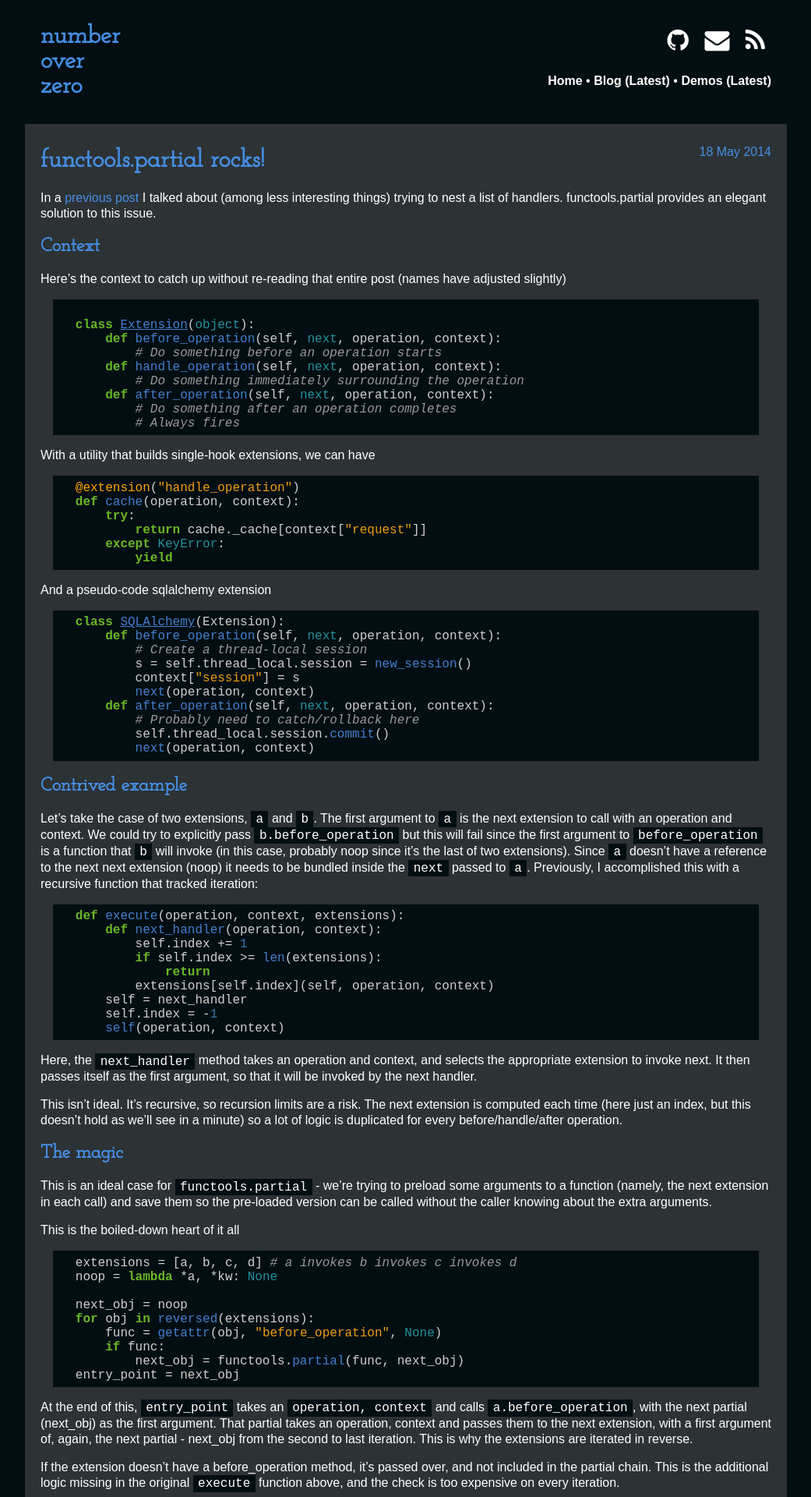
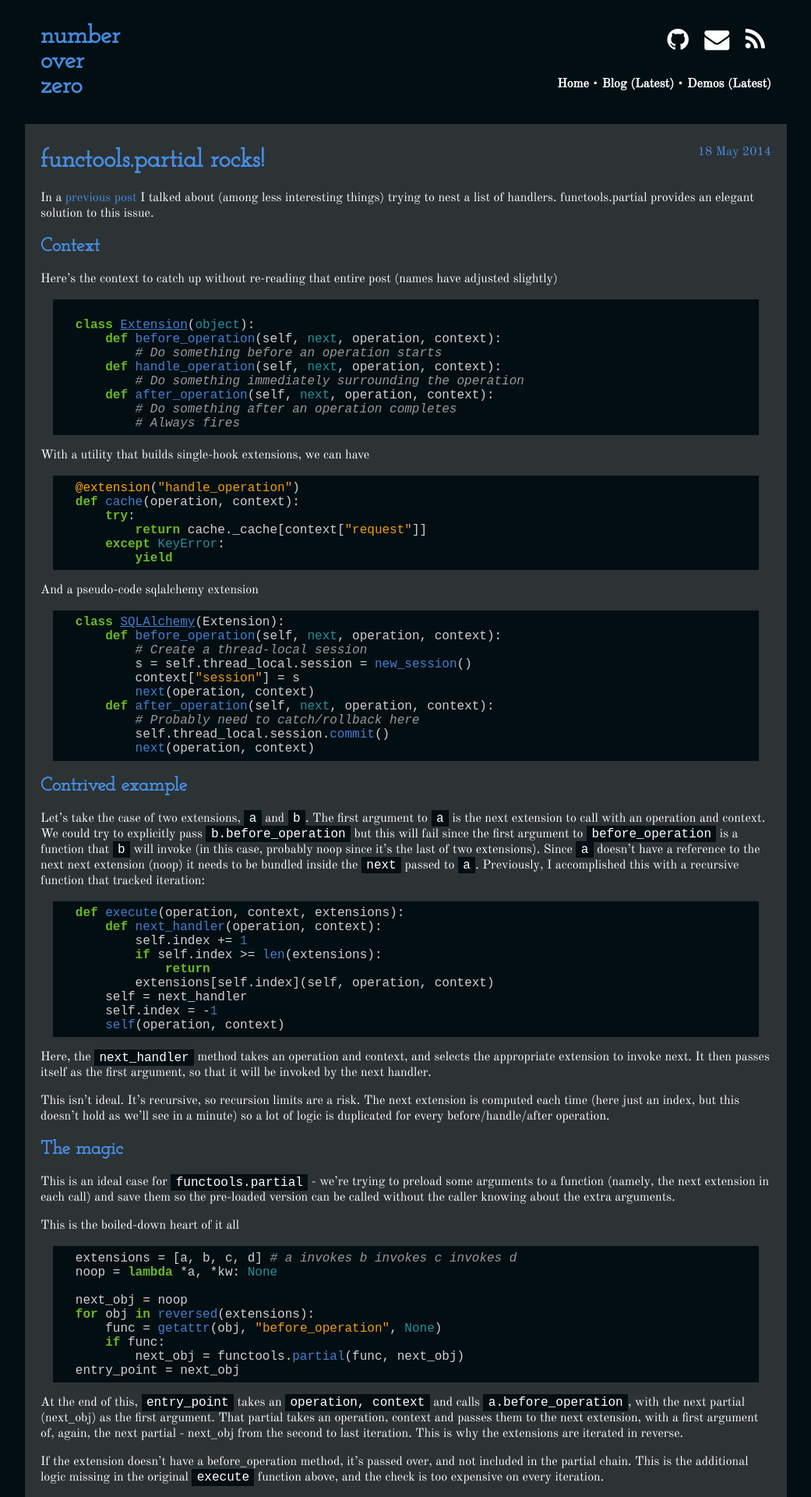
Before and after one commit to numberoverzero/numberoverzero.github.io, a Jekyll site: the page built from index.html, in a window 1280 px wide. Shown: the top 1920 px of the page at 78% size, without its empty margins (119-1160 px from the left). Built offline with Jekyll 4.4.1, drawn with Linux system fonts in a browser that asks for light colours; nearby versions of some CDN libraries; some web fonts are replaced; Markdown is read by kramdown in place of the engine named in the settings.

Commit message:
Fix font typo

```diff
--- a/_includes/top.html
+++ b/_includes/top.html
@@ -5,7 +5,7 @@
   <link href="//netdna.bootstrapcdn.com/font-awesome/4.1.0/css/font-awesome.min.css" rel="stylesheet">
   <link rel="icon" type="image/x-icon" href="{{ site.url }}/assets/favicon.png" />
   <link href='http://fonts.googleapis.com/css?family=Josefin+Slab' rel='stylesheet' type='text/css'>
-  <link href='http://fonts.googleapis.com/css?family=Old+Standard+TTOld+Standard+TT' rel='stylesheet' type='text/css'>
+  <link href='http://fonts.googleapis.com/css?family=Old+Standard+TT' rel='stylesheet' type='text/css'>
   <link rel="stylesheet" href="{{ site.url }}/css/normalize.css" />
   <link rel="stylesheet" href="{{ site.url }}/css/gridism.css" />
   <link rel="stylesheet" href="{{ site.url }}/css/pygments.css" />
```
